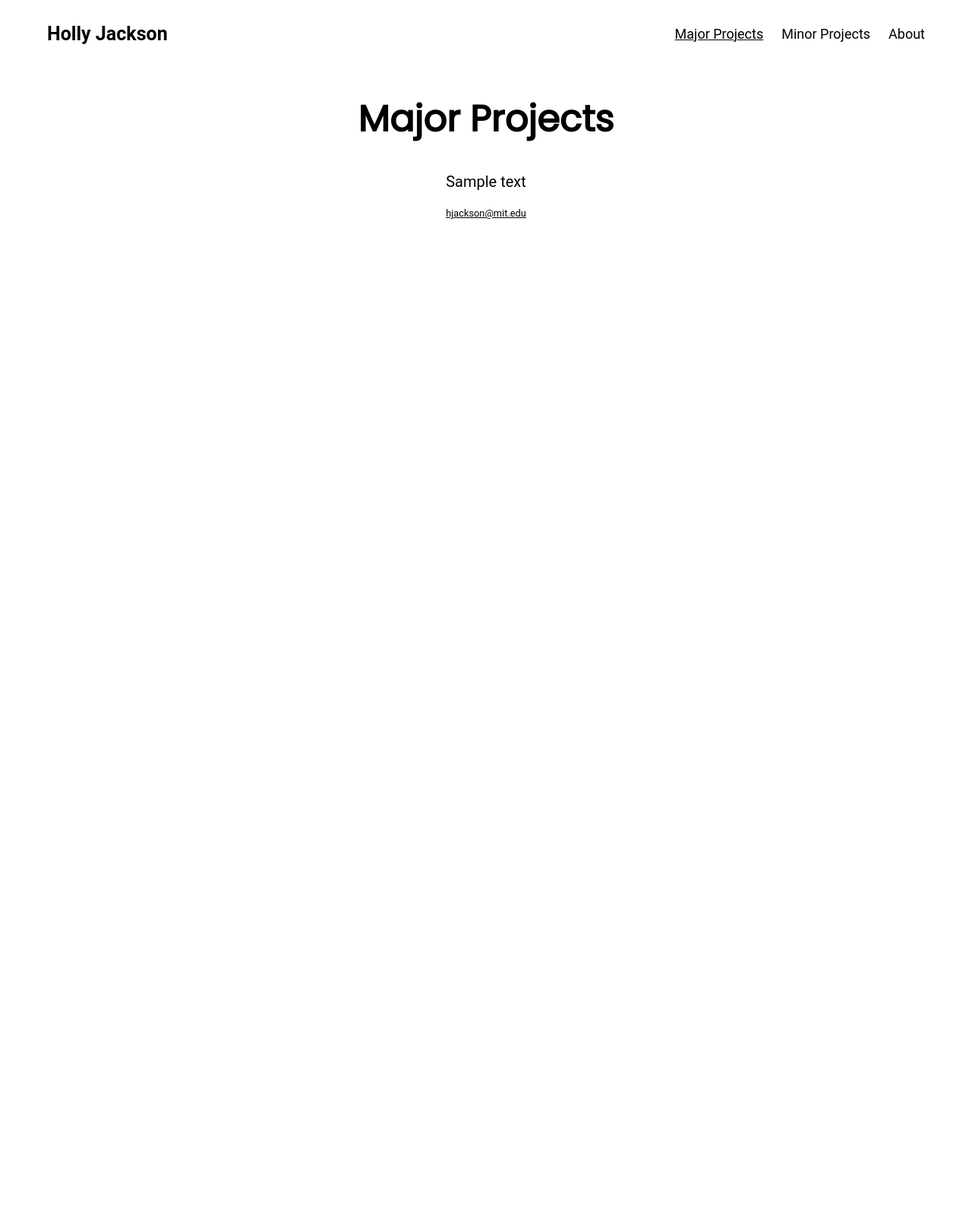
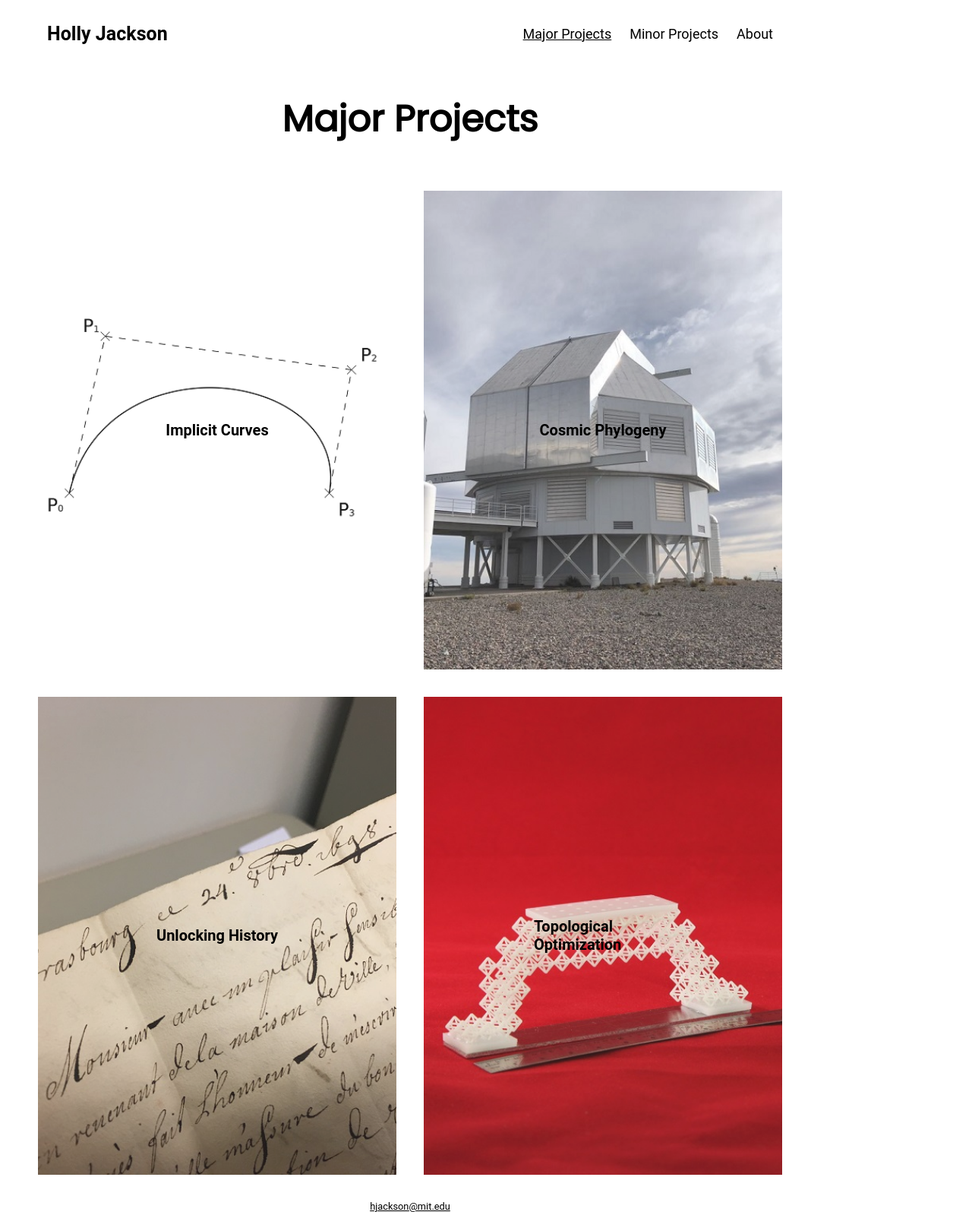
Before and after one commit to hollyjackson/hollyjackson.github.io, a Jekyll site: the page built from index.html, in a window 1280 px wide. Shown: the whole page at 76% size. Built offline with Jekyll 4.4.1, drawn with Linux system fonts in a browser that asks for light colours; before the commit the page ends 900 px from its top, so only the background shows below that.

Commit message:
image gallery

```diff
--- a/_layouts/default.html
+++ b/_layouts/default.html
@@ -12,6 +12,7 @@
 		<link href="https://fonts.googleapis.com/css2?family=Poppins:wght@100&display=swap" rel="stylesheet">
 	</head>
 	<body>
+		<div class="main">
 			<div class="header">
 				<a href="/" class="logo">Holly Jackson</a>
 				<div class="header-right">
@@ -26,5 +27,6 @@
 			<footer>
 				<a href="mailto:hjackson@mit.edu">hjackson@mit.edu</a>
 			</footer>
+		</div>
 	</body>
 </html>
--- a/_layouts/page.html
+++ b/_layouts/page.html
@@ -3,6 +3,4 @@ layout: default
 ---
 
 <h1>{{ page.title }}</h1>
-<div class="container">
-    {{ content }}
-</div>
+{{ content }}
--- a/_layouts/portfolio.html
+++ /dev/null
@@ -1,3 +0,0 @@
----
-layout: page
----
--- /dev/null
+++ b/_layouts/portfolio1.html
@@ -0,0 +1,40 @@
+---
+layout: page
+---
+
+<!-- Portfolio Gallery Grid -->
+<div class="row_grid">
+    <div class="column_grid">
+        <div class="content">
+        <img src="/images/bezier_curve.png" alt="Implicit Curves" class="image" style="width:100%">
+        <div class="middle">
+            <div class="text">Implicit Curves</div>
+        </div>
+        </div>
+    </div>
+    <div class="column_grid">
+        <div class="content">
+        <img src="/images/las_campanas.jpg" alt="Cosmic Phylogeny" class="image" style="width:100%">
+        <div class="middle">
+            <div class="text">Cosmic Phylogeny</div>
+        </div>
+        </div>
+    </div>
+    <div class="column_grid">
+        <div class="content">
+        <img src="/images/brienne_letter.JPG" alt="Unlocking History" class="image" style="width:100%">
+        <div class="middle">
+            <div class="text">Unlocking History</div>
+        </div>
+        </div>
+    </div>
+    <div class="column_grid">
+        <div class="content">
+        <img src="/images/sla_bridge.JPG" alt="Topological Optimization" class="image" style="width:100%">
+        <div class="middle">
+            <div class="text">Topological Optimization</div>
+        </div>
+        </div>
+    </div>
+    <!-- END GRID -->
+</div>
--- a/css/main.css
+++ b/css/main.css
@@ -1,4 +1,8 @@
 * {box-sizing: border-box;}
+
+.main {
+    max-width: 1000px;
+}
 
 body {
     margin: 0;
@@ -78,6 +82,14 @@ h1 {
     text-align: center;
 }
 
+h2 {
+    font-weight: bold;
+    font-size: 1.25em;
+    font-family: 'Roboto', sans-serif;
+    line-height: 1.4em;
+    text-align: left;
+}
+
 p {
     font-size: 1.25em;
     font-family: 'Roboto', sans-serif;
@@ -122,146 +134,91 @@ img {
     }
 }
 
-/* body {
-margin: 60px auto;
-width: 70%;
+.row_grid {
+    margin: 8px -16px;
 }
 
-title {
-font-size: 3em;
-font-family: 'Poppins', sans-serif;
-text-align: left;
+/* Add padding BETWEEN each column */
+.row_grid,
+.row_grid > .column_grid {
+    padding: 8px;
 }
 
-.header {
-overflow: hidden;
-padding: 20px 10px;
+/* Create two equal columns that floats next to each other */
+.column_grid {
+    float: left;
+    width: 50%;
 }
 
-.header a {
-float: left;
-color: black;
-text-align: center;
-padding: 12px;
-text-decoration: none;
-font-size: 18px;
-line-height: 25px;
-border-radius: 4px;
+/* Clear floats after rows */
+.row_grid:after {
+    content: "";
+    display: table;
+    clear: both;
 }
 
-.header a.logo {
-font-size: 25px;
-font-weight: bold;
+/* Content */
+.content {
+    position: relative;
+    padding: 10px;
 }
 
-.header a:hover {
-background-color: #ddd;
-color: black;
+/* Responsive layout - makes the two columns stack on top of each other instead of next to each other */
+@media screen and (max-width: 600px) {
+    .column_grid {
+        width: 100%;
+    }
 }
 
-.header a.active {
-background-color: dodgerblue;
-color: white;
+.image {
+    opacity: 0.9;
+    display: block;
+    width: 100%;
+    height: auto;
+    transition: .5s ease;
+    backface-visibility: hidden;
 }
 
-.header-right {
-float: right;
+.middle {
+    transition: .5s ease;
+    opacity: 1;
+    position: absolute;
+    top: 50%;
+    left: 50%;
+    transform: translate(-50%, -50%);
 }
 
-@media screen and (max-width: 500px) {
-.header a {
-float: none;
-display: block;
-text-align: left;
+.content:hover .image {
+    opacity: 1;
 }
 
-.header-right {
-float: none;
-}
-} */
-
-
-/* nav ul {
-font-family: 'Roboto', sans-serif;
-padding: 0px;
-list-style: none;
-text-align: right;
+.content:hover .middle {
+    opacity: 0;
 }
 
-nav ul li {
-display: inline;
-margin-right: 20px;
-text-align: right;
+.text {
+    font-weight: bold;
+    font-size: 1.25em;
+    font-family: 'Roboto', sans-serif;
+    color: black;
+    padding: 16px 32px;
 }
 
-a {
-font-size: 1.25em;
-font-family: 'Roboto', sans-serif;
-color: #000;
-text-decoration: none;
+.img-hover-zoom {
+    opacity: 1;
+    display: block;
+    width: 100%;
+    height: auto;
+    backface-visibility: hidden;
+    overflow: hidden; /* [1.2] Hide the overflowing of child elements */
 }
 
-nav ul li a.active {
-text-decoration: underline;
+/* [2] Transition property for smooth transformation of images */
+.img-hover-zoom img {
+    transition: transform .5s ease;
 }
 
-.static_link {
-text-decoration: underline;
+/* [3] Finally, transforming the image when container gets hovered */
+.img-hover-zoom:hover img {
+    transform: scale(1.25);
 }
-
-.hover {
-text-decoration: underline;
-}
-
-body {
-margin: 0;
-font-family: 'Roboto', sans-serif;
-}
-
-h1 {
-font-size: 3em;
-font-family: 'Poppins', sans-serif;
-text-align: center;
-}
-
-p {
-font-size: 1.25em;
-font-family: 'Roboto', sans-serif;
-line-height: 1.4em;
-text-align: center;
-}
-
-footer {
-font-family: 'Roboto', sans-serif;
-border-top: 0px;
-font-size: .8em;
-text-align: center;
-}*/
-
-/* Create two equal columns that floats next to each other */
-/* .column {
-float: left;
-width: 50%;
-padding: 10px;
-} */
-
-/* Clear floats after the columns */
-/* .row:after {
-content: "";
-display: table;
-clear: both;
-} */
-
-/* Responsive layout - makes the two columns stack on top of each other instead of next to each other */
-/* @media screen and (max-width: 300px) {
-.column {
-    width: 100%;
-}
-} */
-
-/* .center {
-display: block;
-margin-left: auto;
-margin-right: auto;
-width: 75%;
-} */
--- a/index.html
+++ b/index.html
@@ -1,6 +1,4 @@
 ---
-layout: page
+layout: portfolio1
 title: "Major Projects"
 ---
-
-<p>Sample text</p>
```
Also changed, not shown: _layouts/portfolio2.html (added, +40 -0 lines), images/bezier_curve.png (added), images/brienne_letter.JPG (added), images/las_campanas.jpg (added), images/sla_bridge.JPG (added). Lines whose indentation alone changed are shown as unchanged.
